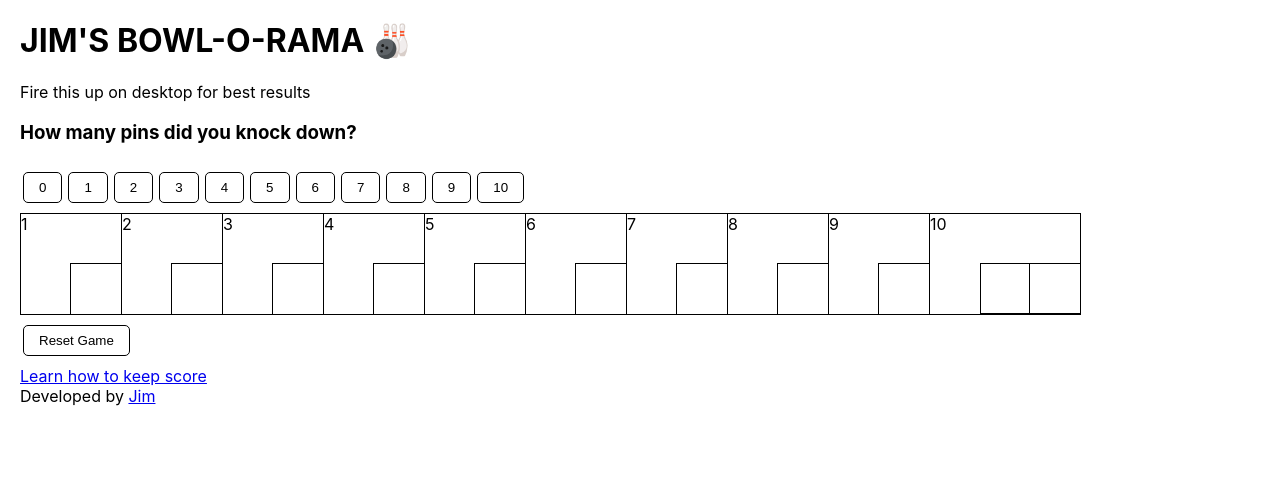
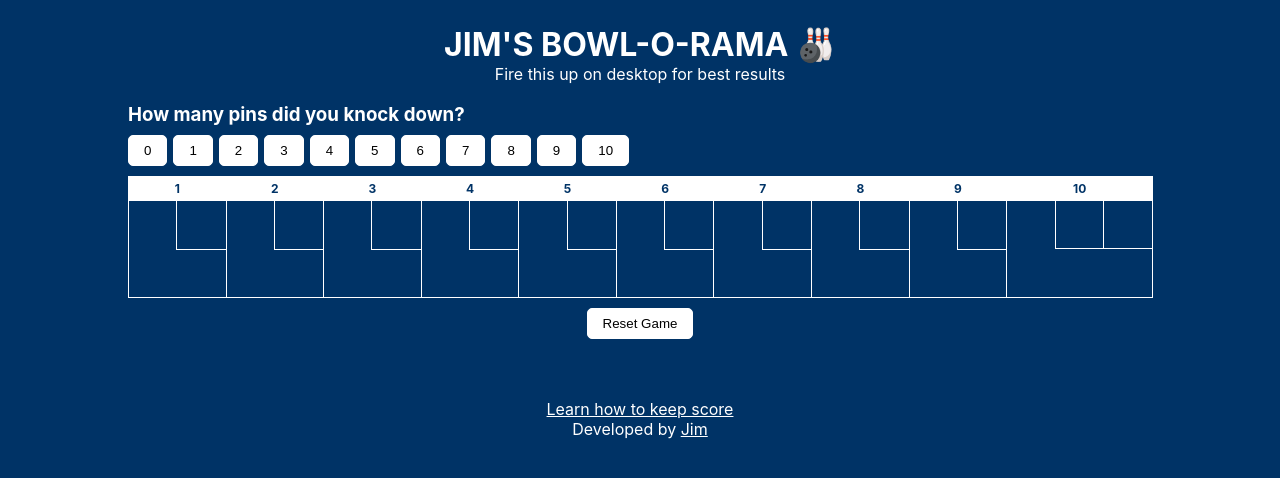
Before and after one commit to jimburch/bowling-scorecard, a React (Create React App) app: page / in a window 1280 px wide. Shown: the top 478 px of the page. Built offline with nearby package versions, Linux system fonts and the light colour scheme; the HTML template or start-up script is replaced by a standard one.

Commit message:
updated styling

```diff
--- a/src/App.css
+++ b/src/App.css
@@ -1,17 +1,43 @@
 .App {
-	margin: 20px;
+	margin: auto;
+	width: 80%;
+}
+
+h1 {
+	margin: auto;
+	margin-top: 25px;
+	width: 50%;
+	text-align: center;
+}
+
+.subtitle {
+	margin: auto;
+	width: 50%;
+	text-align: center;
+}
+
+h3 {
+	margin-bottom: -1px;
+}
+
+.pin-choices {
+	margin-left: -3px;
 }
 
 button {
 	background-color: white;
 	padding: 7px 15px;
 	margin: 10px 3px;
-	border: 1px black solid;
+	border: 1px white solid;
 	border-radius: 5px;
 }
 
 button:hover {
-	background-color: black;
+	background-color: #003366;
+	color: white;
+}
+
+a {
 	color: white;
 }
 
@@ -21,11 +47,21 @@ button:hover {
 
 .frame {
 	display: grid;
-	grid-template-rows: 50% 50%;
+	grid-template-rows: 20% 40% 40%;
 	width: 100px;
-	height: 100px;
-	border: 1px black solid;
+	height: 120px;
+	border: 1px white solid;
 	margin-right: -1px;
+}
+
+.frame-number {
+	display: flex;
+	justify-content: center;
+	align-items: center;
+	font-size: 12px;
+	font-weight: bold;
+	background-color: white;
+	color: #003366;
 }
 
 .frame-top-row {
@@ -41,7 +77,7 @@ button:hover {
 
 .turn-two {
 	display: flex;
-	border: 1px black solid;
+	border: 1px white solid;
 	margin: -1px;
 	justify-content: center;
 	align-items: center;
@@ -55,10 +91,10 @@ button:hover {
 
 .last-frame {
 	display: grid;
-	grid-template-rows: 50% 50%;
+	grid-template-rows: 20% 40% 40%;
 	width: 150px;
-	height: 100px;
-	border: 1px black solid;
+	height: 120px;
+	border: 1px white solid;
 	margin-right: -1px;
 }
 
@@ -74,7 +110,7 @@ button:hover {
 }
 
 .last-turn-two {
-	border: 1px black solid;
+	border: 1px white solid;
 	margin-top: -1px;
 	margin-right: -1px;
 	display: flex;
@@ -83,7 +119,7 @@ button:hover {
 }
 
 .last-turn-three {
-	border: 1px black solid;
+	border: 1px white solid;
 	margin-top: -1px;
 	margin-right: -2px;
 	display: flex;
@@ -99,3 +135,16 @@ button:hover {
 	justify-content: center;
 	align-items: center;
 }
+
+.reset {
+	margin: auto;
+	width: 50%;
+	text-align: center;
+}
+
+footer {
+	margin: auto;
+	margin-top: 50px;
+	width: 50%;
+	text-align: center;
+}
--- a/src/index.css
+++ b/src/index.css
@@ -5,6 +5,8 @@ body {
 		sans-serif;
 	-webkit-font-smoothing: antialiased;
 	-moz-osx-font-smoothing: grayscale;
+	background-color: #003366;
+	color: white;
 }
 
 code {
```
Lines whose indentation alone changed are shown as unchanged.
